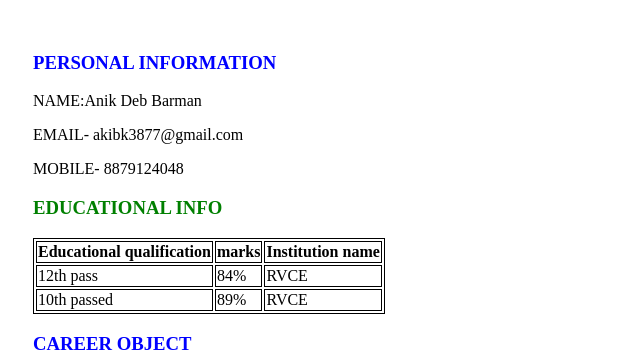
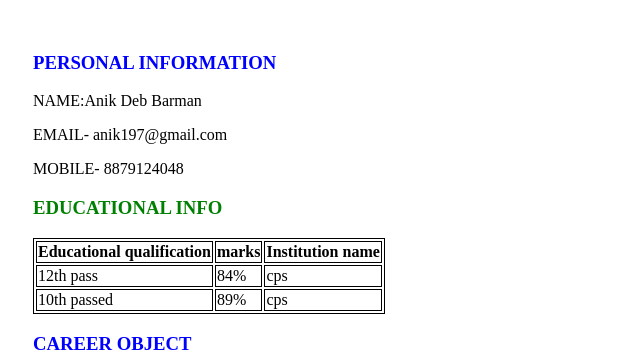
Before and after one commit to 2099anik/resume, a plain HTML site: page index.html in a window 1280 px wide. Shown: the top 361 px of the page, 0-640 px from the left. Drawn offline with Linux system fonts and the light colour scheme.

Commit message:
Update index.html

```diff
--- a/index.html
+++ b/index.html
@@ -7,7 +7,7 @@
 
  <h3 style="color:blue;"> PERSONAL INFORMATION </h3>
  <p> NAME:Anik Deb Barman </p>
-  <p> EMAIL- akibk3877@gmail.com </p>
+  <p> EMAIL- anik197@gmail.com </p>
  <p> MOBILE- 8879124048 </p>
 
  <h3 style="color:green;"> EDUCATIONAL INFO </h3>
@@ -21,13 +21,13 @@
  <tr>
  <td> 12th pass </td>
  <td> 84% </td>
- <td> RVCE</td>
+ <td> cps </td>
  </tr>
 
  <tr>
  <td> 10th passed </td>
  <td> 89% </td>
- <td> RVCE </td>
+ <td> cps </td>
  </td>
  </table>
 
```
